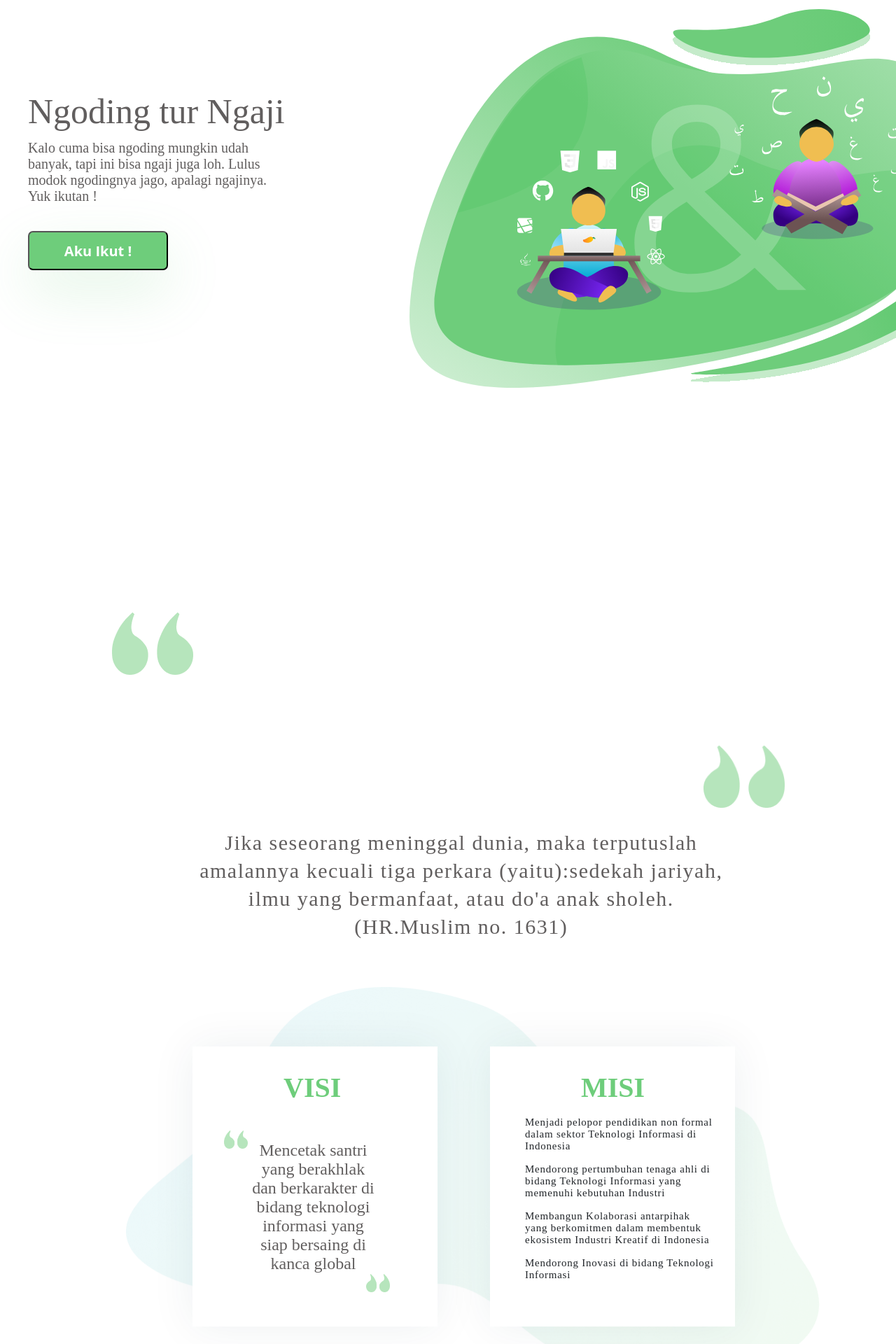
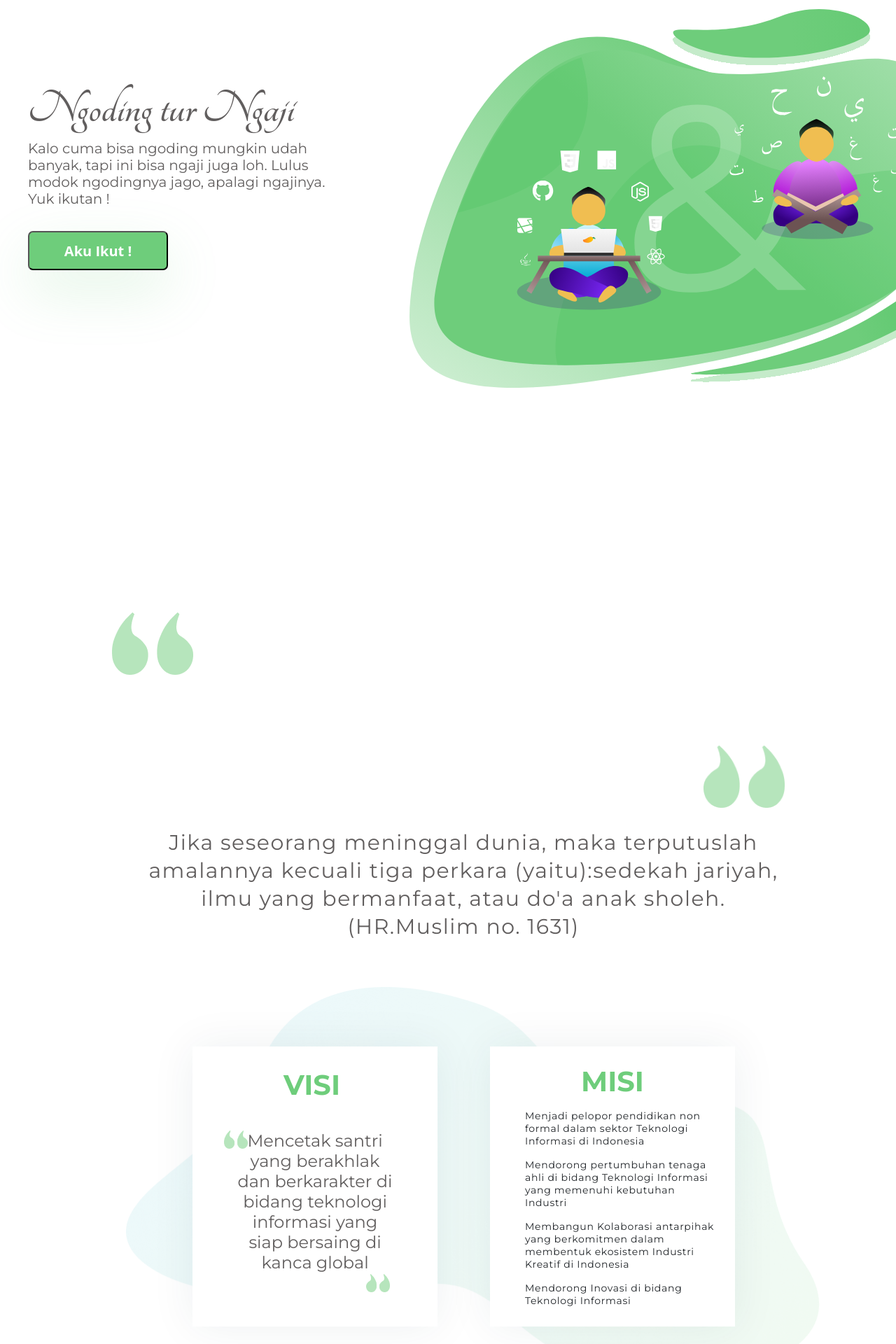
Before and after one commit to rizqilana/santren_koding, a React (Create React App) app: page / in a window 1280 px wide. Shown: the part 80-2000 px from the top of the page at 70% size. Built offline with nearby package versions, Linux system fonts and the light colour scheme.

Commit message:
membetulkan font style

```diff
--- a/package.json
+++ b/package.json
@@ -8,6 +8,7 @@
     "bootstrap": "^4.3.1",
     "react": "^16.8.2",
     "react-dom": "^16.8.2",
+    "react-router-dom": "^4.3.1",
     "react-scripts": "2.1.5",
     "reactstrap": "^7.1.0"
   },
--- a/src/App.js
+++ b/src/App.js
@@ -5,16 +5,18 @@ import Jumbo from './component/Jumbo/Jumbo';
 import Body1 from './component/Body1/Body1';
 import Body2 from './component/Body2/Body2';
 import Body3 from './component/Body3/Body3';
+import Body4 from './component/Body4/Body4';
 
 class App extends Component {
   render() {
     return (
       <div>
-     <Navbar/>
-     <Jumbo/>
-    <Body1/>
-    <Body2/>
-    <Body3/>
+        <Navbar />
+        <Jumbo />
+        <Body1 />
+        <Body2 />
+        <Body3 />
+        <Body4 />
       </div>
     );
   }
--- a/src/component/Body1/Body1.css
+++ b/src/component/Body1/Body1.css
@@ -1,7 +1,9 @@
-.Titlele{
+@import url('https://fonts.googleapis.com/css?family=Montserrat:300|Tangerine:700');
+
+.Titlele {
   position: absolute;
-    width: 780px;
-    left: 21%;
+  width: 940px;
+  left: 15%;
   right: 15.19%;
   top: 158%;
   bottom: 75.12%;
@@ -14,26 +16,21 @@
   text-align: center;
   letter-spacing: 0.05em;
 
-    color: #615E5E;
-
+  color: #615e5e;
 }
 
-.Img{
+.Img {
   position: absolute;
   width: 116px;
   height: 89px;
   left: 160px;
   top: 955px;
-
-
-
 }
 
-.Img2{
+.Img2 {
   position: absolute;
   width: 116px;
   height: 89px;
   left: 1005px;
   top: 1145px;
-
 }
--- a/src/component/Body2/Body2.css
+++ b/src/component/Body2/Body2.css
@@ -1,4 +1,6 @@
-.Card{
+@import url('https://fonts.googleapis.com/css?family=Montserrat:300|Tangerine:700');
+
+.Card {
   position: absolute;
   width: 350px;
   height: 400px;
@@ -8,43 +10,56 @@ top: 1500px;
   background: white;
   box-shadow: 0px 0px 60px rgba(28, 58, 67, 0.07);
   border-radius: 0px;
-
 }
 
-.Card2{
+.Card2 {
   position: absolute;
   width: 350px;
   height: 400px;
   left: 700px;
   top: 1575px;
 
-    background-color: #FFFFFF;
+  background-color: #ffffff;
   box-shadow: 0px 0px 60px rgba(28, 58, 67, 0.07);
   border-radius: 0px;
 }
 
-.VISI{
+.VISI {
   position: absolute;
   width: 100px;
   height: 49px;
   left: 130px;
-top: 35px;
+  top: 30px;
 
   font-family: Montserrat;
   font-style: normal;
   font-weight: 600;
   line-height: normal;
   font-size: 40px;
-color: #6ECD7B;
-
+  color: #6ecd7b;
 }
 
-.Title{
+.MISI {
   position: absolute;
-width: 185px;
+  width: 100px;
+  height: 49px;
+  left: 130px;
+  top: 25px;
+
+  font-family: Montserrat;
+  font-style: normal;
+  font-weight: 600;
+  line-height: normal;
+  font-size: 40px;
+  color: #6ecd7b;
+}
+
+.Title {
+  position: absolute;
+  width: 230px;
   height: 222px;
-left: 80px;
-top: 135px;
+  left: 60px;
+  top: 120px;
 
   font-family: 'Montserrat';
   font-style: normal;
@@ -53,11 +68,10 @@ line-height: normal;
   font-size: 24px;
   text-align: center;
 
-color: #615E5E;
-
+  color: #615e5e;
 }
 
-.Imgg{
+.Imgg {
   position: absolute;
   width: 991.09px;
   height: 560.47px;
@@ -65,24 +79,22 @@ left: 180px;
   top: 1490px;
 }
 
-.title{
+.title {
   position: absolute;
   width: 272px;
   height: 295px;
   left: 50px;
-    top: 100px;
+  top: 90px;
 
   font-family: Montserrat;
   font-style: normal;
   font-weight: normal;
   line-height: normal;
-    font-size: 15px;
+  font-size: 14px;
   letter-spacing: 0.05em;
-
-
 }
 
-.Imgg1{
+.Imgg1 {
   position: absolute;
   width: 34px;
   height: 26px;
@@ -90,11 +102,10 @@ left: 335px;
   top: 1620px;
 }
 
-.Imgg2{
+.Imgg2 {
   position: absolute;
   width: 34px;
   height: 26px;
   left: 538px;
   top: 1825px;
-
 }
--- a/src/component/Body2/Body2.js
+++ b/src/component/Body2/Body2.js
@@ -1,32 +1,41 @@
 import React from 'react';
 import './Body2.css';
-import {Card, CardText, CardBody,
-    CardTitle, Row, Col} from 'reactstrap';
+import { Card, CardText, CardBody, CardTitle, Row, Col } from 'reactstrap';
 
 const Body2 = () => {
   return (
     <Row>
-         <img className="Imgg" src={require('./Ellipse.png')}/>
+      <img className="Imgg" src={require('./Ellipse.png')} />
       <Col sm="6">
-        <CardBody  className="Card">
+        <CardBody className="Card">
           <CardTitle className="VISI">VISI</CardTitle>
-        <CardText className="Title">Mencetak santri yang berakhlak dan berkarakter di bidang teknologi informasi yang siap bersaing di kanca global</CardText>
+          <CardText className="Title">
+            Mencetak santri yang berakhlak dan berkarakter di bidang teknologi
+            informasi yang siap bersaing di kanca global
+          </CardText>
         </CardBody>
-      <img className="Imgg2" src={require('./“-1.png')}/>
-      <img className="Imgg1" src={require('./“.png')}/>
+        <img className="Imgg2" src={require('./“-1.png')} />
+        <img className="Imgg1" src={require('./“.png')} />
       </Col>
 
-
-      <CardBody  className="Card2">
-      <CardTitle className="VISI">MISI</CardTitle>
+      <CardBody className="Card2">
+        <CardTitle className="MISI">MISI</CardTitle>
         <CardText className="title">
-      <p>Menjadi pelopor pendidikan non formal dalam sektor Teknologi Informasi di Indonesia</p>
-      <p>Mendorong pertumbuhan tenaga ahli di bidang Teknologi Informasi yang memenuhi kebutuhan Industri</p>
-      <p>Membangun Kolaborasi antarpihak yang berkomitmen dalam membentuk ekosistem Industri Kreatif di Indonesia</p>
+          <p>
+            Menjadi pelopor pendidikan non formal dalam sektor Teknologi
+            Informasi di Indonesia
+          </p>
+          <p>
+            Mendorong pertumbuhan tenaga ahli di bidang Teknologi Informasi yang
+            memenuhi kebutuhan Industri
+          </p>
+          <p>
+            Membangun Kolaborasi antarpihak yang berkomitmen dalam membentuk
+            ekosistem Industri Kreatif di Indonesia
+          </p>
           <p>Mendorong Inovasi di bidang Teknologi Informasi</p>
         </CardText>
       </CardBody>
-
     </Row>
   );
 };
--- a/src/component/Body3/Body3.css
+++ b/src/component/Body3/Body3.css
@@ -1,4 +1,4 @@
-.h1{
+.h1 {
   position: absolute;
   left: 540px;
   top: 2300px;
@@ -9,11 +9,10 @@ font-weight: 800px;
   font-size: 50px;
   letter-spacing: 0.05em;
 
-color: #615E5E;
-
+  color: #615e5e;
 }
 
-.h5{
+.h5 {
   position: absolute;
   width: 225px;
   height: 37px;
@@ -27,102 +26,97 @@ line-height: normal;
   font-size: 30px;
   letter-spacing: 0.05em;
 
-color: #615E5E;
-
+  color: #615e5e;
 }
 
-.Caard1{
+.Caard1 {
   position: absolute;
   width: 250px;
   height: 250px;
   left: 230px;
   top: 2375px;
 
-    background: #FFFFFF;
+  background: #ffffff;
   box-shadow: 0px 0px 25px rgba(28, 58, 67, 0.07);
   border-radius: 10px;
-
 }
 
-.Caard2{
+.Caard2 {
   position: absolute;
   width: 250px;
   height: 250px;
   left: 120px;
   top: 2375px;
 
-    background: #FFFFFF;
+  background: #ffffff;
   box-shadow: 0px 0px 25px rgba(28, 58, 67, 0.07);
   border-radius: 10px;
-
 }
 
-.Caard3{
+.Caard3 {
   position: absolute;
   width: 250px;
   height: 250px;
   left: 1px;
   top: 2375px;
 
-    background: #FFFFFF;
+  background: #ffffff;
   box-shadow: 0px 0px 25px rgba(28, 58, 67, 0.07);
   border-radius: 10px;
 }
 
-.ctitle{
+.ctitle {
   position: absolute;
   width: 121px;
   height: 85px;
   left: 65px;
   top: 115px;
 
-font-family: Montserrat;
+  font-family: 'Montserrat';
   font-style: normal;
   font-weight: 500;
   line-height: normal;
   font-size: 29px;
   text-align: center;
 
-color: #615E5E;
-
+  color: #615e5e;
 }
 
-.ctitle2{
+.ctitle2 {
   position: absolute;
   width: 128px;
   height: 85px;
   left: 60px;
   top: 115px;
 
-font-family: Montserrat;
+  font-family: 'Montserrat';
   font-style: normal;
   font-weight: 500;
   line-height: normal;
   font-size: 30px;
   text-align: center;
 
-color: #615E5E;
-
+  color: #615e5e;
 }
 
-.ctitle3{
+.ctitle3 {
   position: absolute;
   width: 140px;
   height: 111px;
   left: 45px;
   top: 115px;
 
-font-family: Montserrat;
+  font-family: 'Montserrat';
   font-style: normal;
   font-weight: 500;
   line-height: normal;
   font-size: 25px;
   text-align: center;
 
-color: #615E5E;
+  color: #615e5e;
 }
 
-.gambar{
+.gambar {
   position: absolute;
   width: 122.02px;
   height: 74.62px;
@@ -130,7 +124,7 @@ color: #615E5E;
   top: 35.9px;
 }
 
-.gambar2{
+.gambar2 {
   position: absolute;
   width: 122.02px;
   height: 74.62px;
@@ -138,7 +132,7 @@ color: #615E5E;
   top: 35.9px;
 }
 
-.gambar3{
+.gambar3 {
   position: absolute;
   width: 60.02px;
   height: 74.62px;
--- /dev/null
+++ b/src/component/Body4/Body4.css
@@ -0,0 +1,7 @@
+.gambarr {
+  position: absolute;
+  width: 1350.09px;
+  height: 800.47px;
+  left: 1px;
+  top: 3000px;
+}
--- /dev/null
+++ b/src/component/Body4/Body4.js
@@ -0,0 +1,13 @@
+import React, { Component } from 'react';
+import './Body4.css';
+
+class Body4 extends Component {
+  render() {
+    return (
+      <div>
+        <img className="gambarr" src={require('./Vector.png')} />
+      </div>
+    );
+  }
+}
+export default Body4;
--- a/src/component/Jumbo/Jumbo.css
+++ b/src/component/Jumbo/Jumbo.css
@@ -1,43 +1,42 @@
-.display{
+@import url('https://fonts.googleapis.com/css?family=Montserrat:800|Tangerine:700');
+@import url('https://fonts.googleapis.com/css?family=Montserrat|Tangerine');
+
+.titLe.card-title {
   position: absolute;
-width: 409px;
-height: 80px;
+  width: 500px;
+  height: 100px;
   left: 40px;
-top: 210px;
-
-font-family: 'Tangerine';
+  top: 200px;
+  font-family: 'Tangerine', cursive;
   font-style: normal;
   font-weight: normal;
   line-height: normal;
-font-size: 50px;
-color: #615E5E;
+  font-size: 70px;
+  font-weight: 700;
+  color: #615e5e;
 }
 
-.title1{
+.subtitle.card-text {
   position: absolute;
-width: 350px;
+  width: 450px;
   height: 98px;
   left: 40px;
   top: 280px;
-
-font-family: 'Montserra';
+  font-family: 'Montserrat';
   font-style: normal;
   font-weight: normal;
   line-height: normal;
   font-size: 20px;
-
-color: #615E5E;
-
+  color: #615e5e;
 }
 
-.button{
+.button {
   position: absolute;
   width: 200px;
   height: 56px;
   left: 40px;
   top: 410px;
-
-background: #6ECD7B;
+  background: #6ecd7b;
   box-shadow: 0px 30px 80px rgba(110, 205, 123, 0.2);
   border-radius: 7px;
   font-family: 'Open Sans';
@@ -45,11 +44,10 @@ font-style: normal;
   font-weight: bold;
   line-height: normal;
   font-size: 20px;
-
-color: #FFFFFF;
+  color: #ffffff;
 }
 
-.img{
+.img {
   position: absolute;
   width: 855px;
   height: 700px;
@@ -57,7 +55,7 @@ left: 500px;
   top: 10px;
 }
 
-.jumbo{
+.jumbo {
   width: 100%;
   height: 650px;
   background-color: white;
--- a/src/component/Jumbo/Jumbo.js
+++ b/src/component/Jumbo/Jumbo.js
@@ -1,20 +1,18 @@
 import './Jumbo.css';
+import { CardText, CardTitle } from 'reactstrap';
 import React from 'react';
-
 
 const Jumbo = () => {
   return (
-      <div className="Jumbo">
-            <h1  className="display">Ngoding tur Ngaji</h1>
-               <h5 className="title1">
-                    Kalo cuma bisa ngoding mungkin udah
-                    banyak, tapi ini bisa ngaji juga loh. Lulus
-                    modok ngodingnya jago, apalagi ngajinya.
-                    Yuk ikutan !
-                </h5>
-                <button className="button">Aku Ikut !</button>
-                <img className="img" src={require('./Ilustrasi ngaji + ngoding.svg')}/>
-           </div>
+    <div className="Jumbo">
+      <CardTitle className="titLe">Ngoding tur Ngaji</CardTitle>
+      <CardText className="subtitle">
+        Kalo cuma bisa ngoding mungkin udah banyak, tapi ini bisa ngaji juga
+        loh. Lulus modok ngodingnya jago, apalagi ngajinya. Yuk ikutan !
+      </CardText>
+      <button className="button">Aku Ikut !</button>
+      <img className="img" src={require('./Ilustrasi ngaji + ngoding.svg')} />
+    </div>
   );
 };
 
--- a/src/component/Navbar/Navbar.css
+++ b/src/component/Navbar/Navbar.css
@@ -1,76 +1,77 @@
-.Font1{
+@import url('https://fonts.googleapis.com/css?family=Montserrat:700|Tangerine:700');
+
+.Font1 {
   position: absolute;
   width: 200px;
   height: 30px;
   left: 750px;
-top:18px;
+  top: 18px;
   font-style: 'Montserrat';
   font-style: normal;
   font-weight: 550;
   line-height: normal;
   font-size: 17px;
-color: #615E5E;
+  color: #615e5e;
 }
 
-.Font2{
+.Font2 {
   position: absolute;
   width: 200px;
   height: 1px;
   left: 950px;
-top:24px;
+  top: 24px;
   font-style: 'Montserrat';
   font-style: normal;
   font-weight: 550;
   line-height: normal;
   font-size: 17px;
-color: #615E5E;
+  color: #615e5e;
 }
 
-.Font3{
+.Font3 {
   position: absolute;
   width: 200px;
   height: 25px;
   left: 1130px;
-top:24px;
+  top: 24px;
   font-style: 'Montserrat';
   font-style: normal;
   font-weight: 550;
   line-height: normal;
   font-size: 17px;
-color: #615E5E;
+  color: #615e5e;
 }
 
-.Font4{
+.Font4 {
   position: absolute;
   height: 25px;
   left: 1015px;
-top:21px;
-font-style:'Montserrat';
+  top: 21px;
+  font-style: 'Montserrat';
   font-style: normal;
   font-weight: 600;
   line-height: normal;
   font-size: 17px;
-color: #615E5E;
+  color: #615e5e;
 }
 
-.Font5{
+.Font5 {
   position: absolute;
   width: 39px;
   height: 25px;
   left: 1175px;
-top:21px;
+  top: 21px;
   font-style: Open Sans;
   font-style: normal;
   font-weight: 600;
   line-height: normal;
   font-size: 17px;
-color: #615E5E;
-
+  color: #615e5e;
 }
 
-.FontColor{
+.FontColor {
   position: absolute;
-width: 246px;
+  width: 280px;
   height: 25px;
   left: 100px;
   top: 1px;
@@ -79,10 +80,10 @@ font-style: normal;
   font-weight: bold;
   line-height: normal;
   font-size: 30px;
-color:#6ECD7B;
+  color: #6ecd7b;
 }
 
-.icon{
+.icon {
   position: absolute;
   left: 2.99%;
   right: 92.14%;
@@ -90,6 +91,6 @@ top: 5px;
   bottom: 98.05%;
 }
 
-.Nav{
+.Nav {
   height: 75px;
 }
--- a/src/component/Navbar/Navbar.js
+++ b/src/component/Navbar/Navbar.js
@@ -42,7 +42,6 @@ export default class Example extends React.Component {
               <NavItem>
                 <NavLink className="Font3">Kitab Koding</NavLink>
               </NavItem>
-
               </Collapse>
            </Nav>
         </Navbar>
```
Also changed, not shown: src/component/Body4/Vector.png (added), 1 other file (tests, documents, lock files or other folders). Lines whose indentation alone changed are shown as unchanged.
